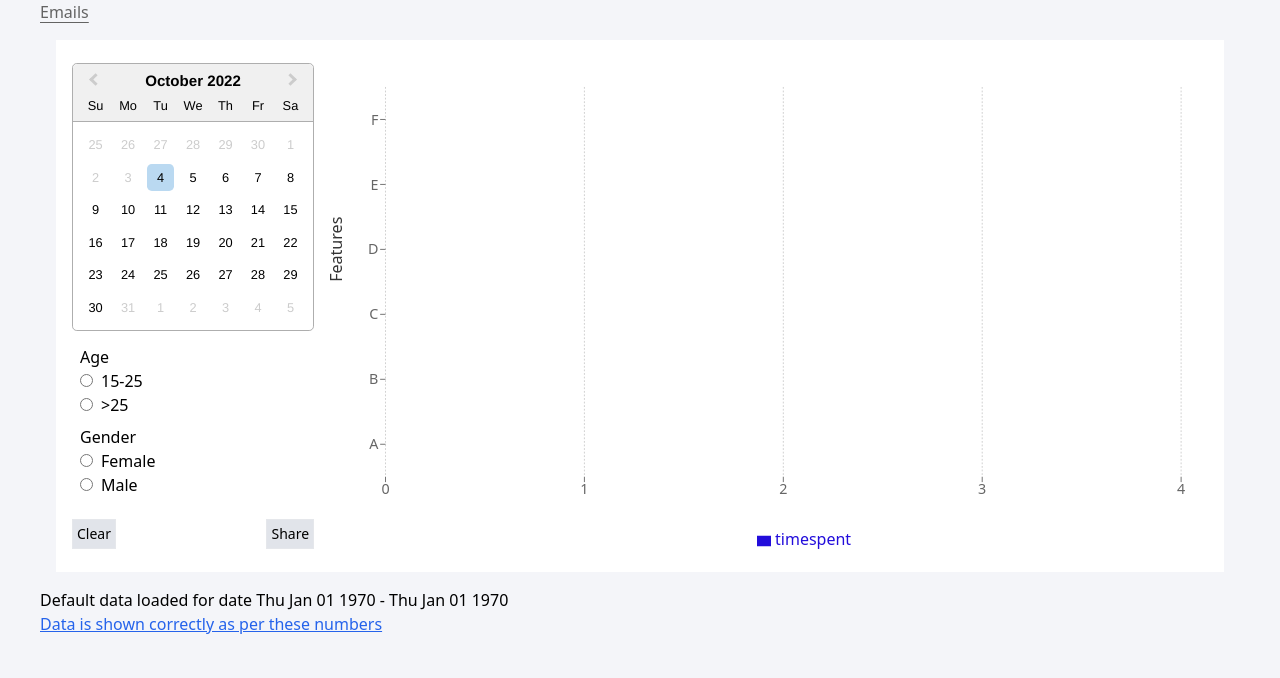
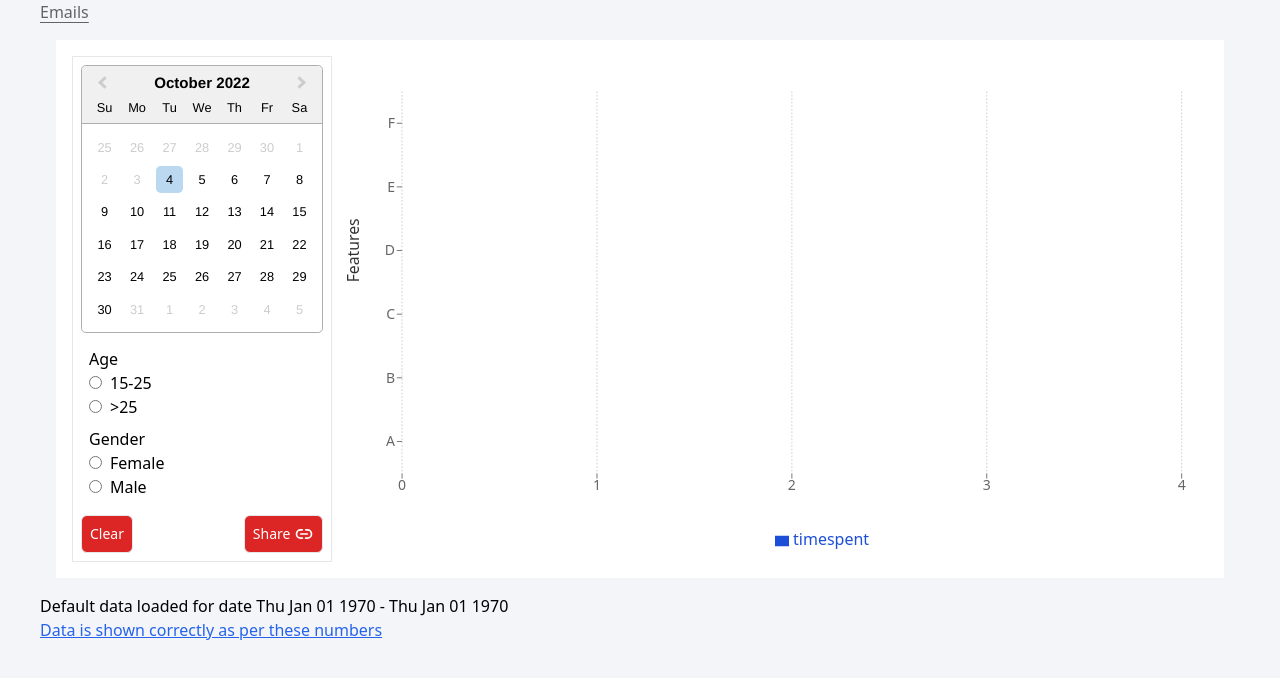
Before and after one commit to Xitija/outlook-dashboard, a React (Create React App) app: page /reports/1/1/1/1 in a window 1280 px wide. Shown: the top 678 px of the page. Built offline with nearby package versions, Linux system fonts and the light colour scheme; no server answers.

Commit message:
style: added styles and color to buttons and graph

```diff
--- a/src/components/GraphFilters.jsx
+++ b/src/components/GraphFilters.jsx
@@ -1,6 +1,7 @@
 import { useState, useEffect } from "react";
 import DatePicker from "react-datepicker";
 import { useData } from "../context/AnalyticsDataContext";
+import link from "../css/link-svgrepo-com.svg";
 
 export default function GraphFilters({
   onAgeSelect,
@@ -63,8 +64,8 @@ export default function GraphFilters({
   }, [filters]);
 
   return (
-    <div className="flex flex-col justify-around">
-      <div className="">
+    <div className="flex flex-col justify-around border">
+      <div className="p-2">
         <DatePicker
           selected={startDate}
           onChange={onDateChange}
@@ -138,22 +139,21 @@ export default function GraphFilters({
       <div className="flex justify-between">
         <div>
           <button
-            className="text-sm border p-1"
+            className="text-sm border rounded-md p-2 ml-2 mb-2 bg-red-600 text-white hover:bg-blue-700"
             onClick={clearFilters}
-            style={{ backgroundColor: "#e1e4ea" }}
+            // style={{ backgroundColor: "#e1e4ea" }}
           >
             Clear
           </button>
         </div>
         <div>
           <button
-            className="text-sm border p-1"
+            className="flex text-sm border rounded-md p-2 mr-2 mb-2 bg-red-600 text-white hover:bg-blue-700"
             onClick={() => {
               navigator.clipboard.writeText(getSharableLink());
             }}
-            style={{ backgroundColor: "#e1e4ea" }}
           >
-            Share
+            Share&nbsp;<img src={link} alt="link-icon" width={20} />
           </button>
         </div>
       </div>
--- a/src/pages/GraphViewer/GraphViewer.jsx
+++ b/src/pages/GraphViewer/GraphViewer.jsx
@@ -183,8 +183,8 @@ export function GraphViewer() {
           <Bar
             onClick={(e) => handleClick(e)}
             dataKey="timespent"
-            fill="#220ddb"
-            activeBar={<Rectangle fill="#db5c0d" stroke="blue" />}
+            fill="#1d4ed8"
+            activeBar={<Rectangle fill="#dc2626" stroke="blue" />}
             barSize={30}
           />
         </BarChart>
```
Also changed, not shown: src/css/link-svgrepo-com.svg (added).
